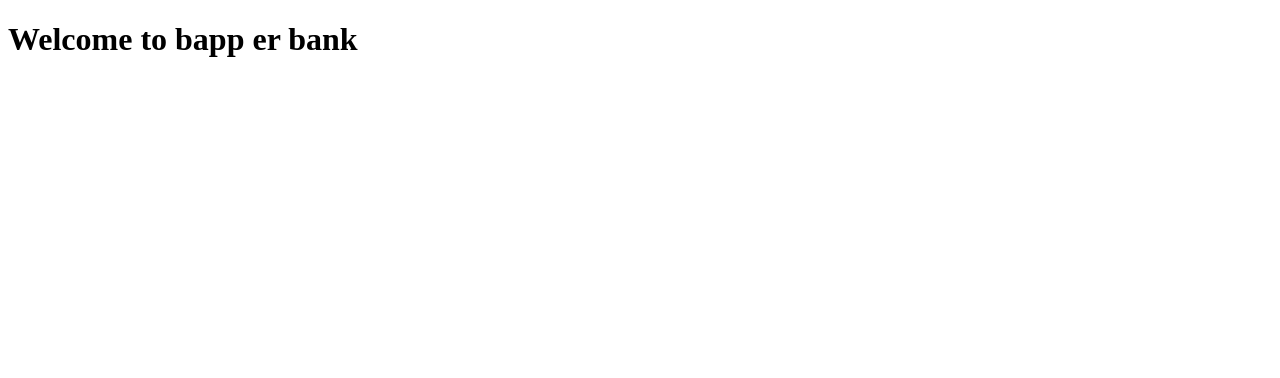
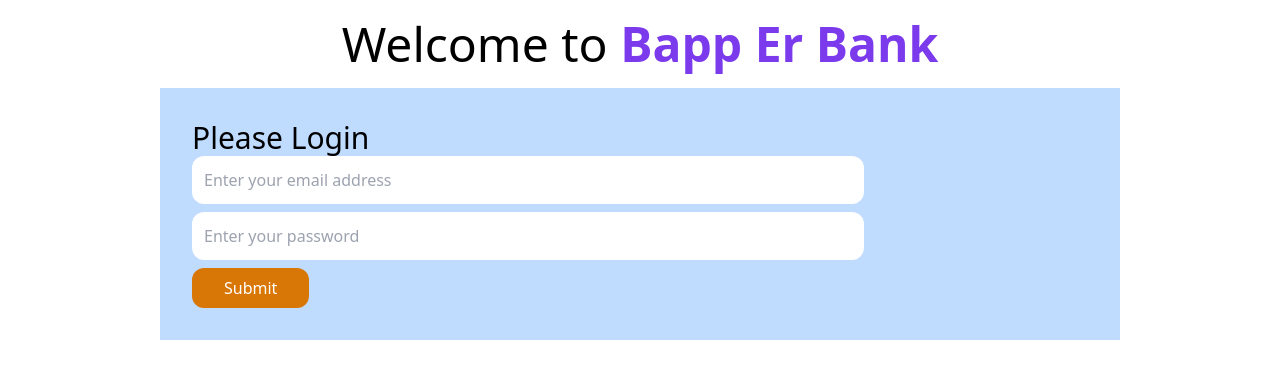
Before and after one commit to tnayem/baap-er-bank, a plain HTML site: page index.html in a window 1280 px wide. Drawn offline with nearby package versions, Linux system fonts and the light colour scheme.

Commit message:
login form compleate

```diff
--- a/index.html
+++ b/index.html
@@ -1,11 +1,30 @@
 <!DOCTYPE html>
 <html lang="en">
+
 <head>
     <meta charset="UTF-8">
     <meta name="viewport" content="width=device-width, initial-scale=1.0">
     <title>Baap-Er-Bank</title>
 </head>
+
 <body>
-    <h1>Welcome to bapp er bank</h1>
+    <header>
+        <h1 class="text-5xl text-center py-5">Welcome to <span class="font-semibold text-violet-600">Bapp Er Bank</span>
+        </h1>
+    </header>
+    <main>
+        <section class="bg-blue-200 w-9/12 mx-auto p-8">
+            <h3 class="text-3xl font-medium">Please Login</h3>
+            <div>
+                <input class="w-9/12 block p-3 rounded-xl" type="email" name="" placeholder="Enter your email address">
+                <input class="w-9/12 block my-2 p-3 rounded-xl" type="password" name="" placeholder="Enter your password">
+                <button class="bg-amber-600 px-8 py-2 text-white rounded-xl font-medium hover:bg-sky-700">Submit</button>
+            </div>
+        </section>
+    </main>
+
+    <!-- link Tailwind Css -->
+    <script src="https://cdn.tailwindcss.com"></script>
 </body>
+
 </html>
```
